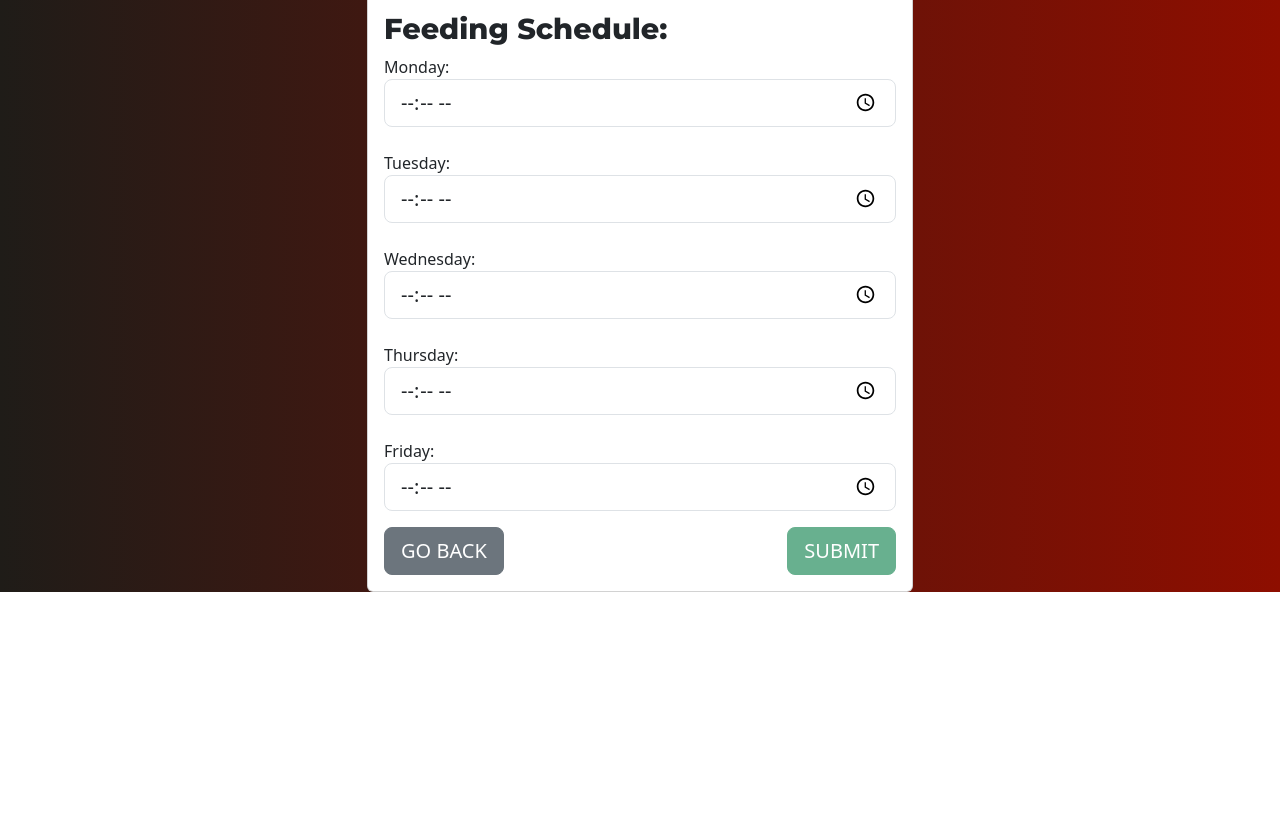
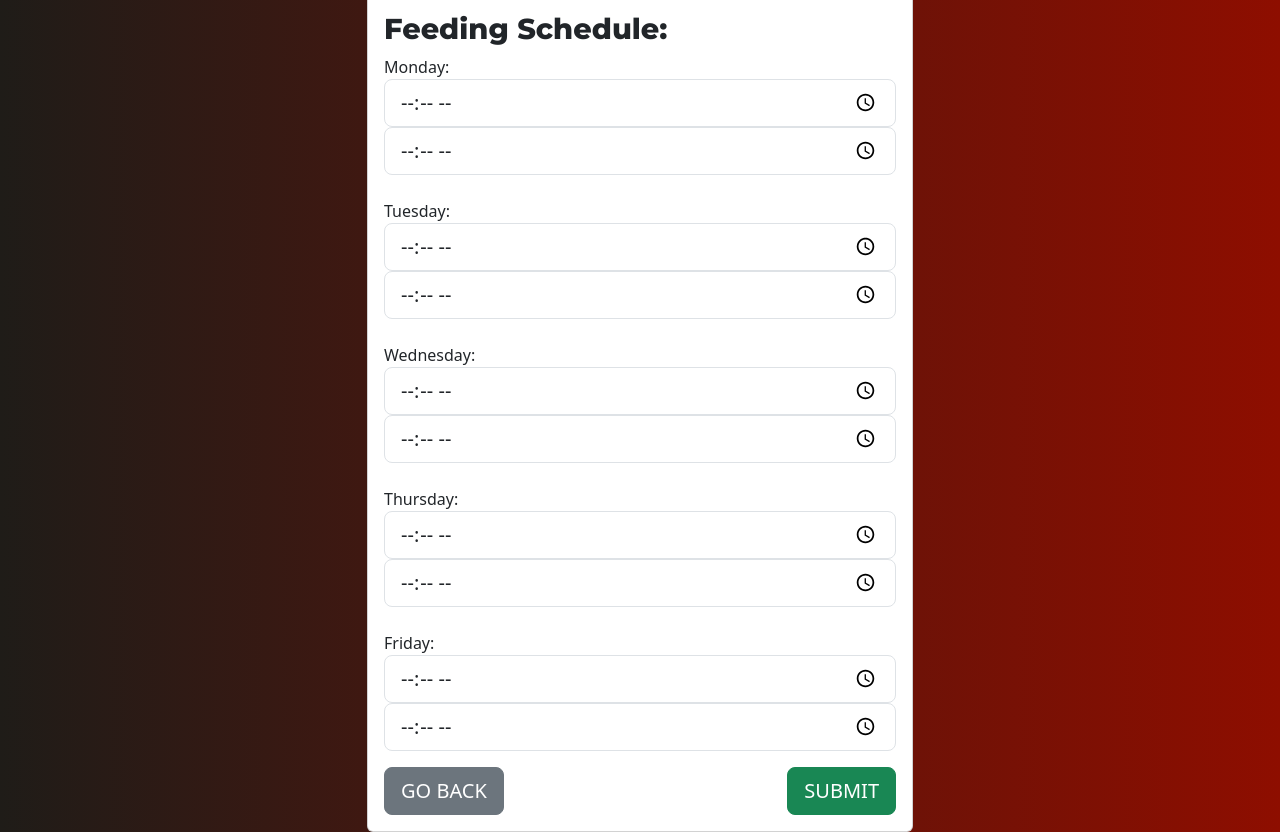
Before and after one commit to VicVapor/SantiJuanVicFood, an Angular app: page /create-user in a window 1280 px wide. Shown: the part 520-1352 px from the top of the page. Before the commit the page ends 1112 px from the top, so only its background shows below. Built offline with nearby package versions, Linux system fonts and the light colour scheme.

Commit message:
Register
Se arregla el formulario para obtener los datos de registro

```diff
--- a/src/app/components/create-user/create-user.component.html
+++ b/src/app/components/create-user/create-user.component.html
@@ -8,7 +8,6 @@
                         <div class="mb-3">
                             <input type="text" formControlName="name" class="form-control form-control-lg"
                                 placeholder="Name">
-                            <!-- Este div permite mostrar un mensaje de error si el usuario no rellena el campo -->
                             <div class="text-danger"
                                 *ngIf="userForm.get('name')?.hasError('required') && userForm.get('name')?.touched">
                                 <span>
@@ -17,11 +16,10 @@
                             </div>
                         </div>
                         <div class="mb-3">
-                            <input type="text" formControlName="lastname" class="form-control form-control-lg"
+                            <input type="text" formControlName="lastName" class="form-control form-control-lg"
                                 placeholder="Lastname">
-                            <!-- Los signos de interrogación deben ir para evitar el error de posiblemente null -->
                             <div class="text-danger"
-                                *ngIf="userForm.get('lastname')?.hasError('required') && userForm.get('lastname')?.touched">
+                                *ngIf="userForm.get('lastName')?.hasError('required') && userForm.get('lastName')?.touched">
                                 <span>
                                     The user last name <strong>is required</strong>
                                 </span>
@@ -43,7 +41,7 @@
                             <div class="text-danger"
                                 *ngIf="userForm.get('password')?.hasError('required') && userForm.get('password')?.touched">
                                 <span>
-                                    The user name <strong>is required</strong>
+                                    The password <strong>is required</strong>
                                 </span>
                             </div>
                         </div>
@@ -59,6 +57,7 @@
                             <h3 class="tittle">Feeding Schedule:</h3>
                             <label>Monday:</label>
                             <input type="time" formControlName="mondayFeedingTime" class="form-control form-control-lg">
+                            <input type="time" formControlName="mondayFeedingTime" class="form-control form-control-lg">
                             <div class="text-danger"
                                 *ngIf="userForm.get('mondayFeedingTime')?.hasError('required') && userForm.get('mondayFeedingTime')?.touched">
                                 <span>
@@ -67,6 +66,8 @@
                             </div>
                             <br>
                             <label>Tuesday:</label>
+                            <input type="time" formControlName="tuesdayFeedingTime"
+                                class="form-control form-control-lg">
                             <input type="time" formControlName="tuesdayFeedingTime"
                                 class="form-control form-control-lg">
                             <div class="text-danger"
@@ -79,6 +80,8 @@
                             <label>Wednesday:</label>
                             <input type="time" formControlName="wednesdayFeedingTime"
                                 class="form-control form-control-lg">
+                            <input type="time" formControlName="wednesdayFeedingTime"
+                                class="form-control form-control-lg">
                             <div class="text-danger"
                                 *ngIf="userForm.get('wednesdayFeedingTime')?.hasError('required') && userForm.get('wednesdayFeedingTime')?.touched">
                                 <span>
@@ -87,6 +90,8 @@
                             </div>
                             <br>
                             <label>Thursday:</label>
+                            <input type="time" formControlName="thursdayFeedingTime"
+                                class="form-control form-control-lg">
                             <input type="time" formControlName="thursdayFeedingTime"
                                 class="form-control form-control-lg">
                             <div class="text-danger"
@@ -98,6 +103,7 @@
                             <br>
                             <label>Friday:</label>
                             <input type="time" formControlName="fridayFeedingTime" class="form-control form-control-lg">
+                            <input type="time" formControlName="fridayFeedingTime" class="form-control form-control-lg">
                             <div class="text-danger"
                                 *ngIf="userForm.get('fridayFeedingTime')?.hasError('required') && userForm.get('fridayFeedingTime')?.touched">
                                 <span>
@@ -107,7 +113,7 @@
                         </div>
                         <div class="mb-3">
                             <button class="btn btn-secondary btn-lg float-start" routerLink="/">GO BACK</button>
-                            <button type="submit" [disabled]="userForm.invalid"
+                            <button type="submit"
                                 class="btn btn-success btn-lg float-end">SUBMIT</button>
                         </div>
                     </form>
--- a/src/app/components/create-user/create-user.component.ts
+++ b/src/app/components/create-user/create-user.component.ts
@@ -19,7 +19,7 @@ export class CreateUserComponent {
   ) {
     this.userForm = this.fb.group({
       name: ['', Validators.required],
-      lastname: ['', Validators.required],
+      lastName: ['', Validators.required],
       email: ['', [Validators.required, Validators.email]],
       password: ['', [Validators.required, Validators.minLength(6)]],
       petName: ['', Validators.required],
@@ -28,15 +28,15 @@ export class CreateUserComponent {
       wednesdayFeedingTime: ['', Validators.required],
       thursdayFeedingTime: ['', Validators.required],
       fridayFeedingTime: ['', Validators.required],
-      saturdayFeedingTime: ['', Validators.required], // Nueva propiedad para el sábado
-      sundayFeedingTime: ['', Validators.required], // Nueva propiedad para el domingo
+      saturdayFeedingTime: ['', Validators.required],
+      sundayFeedingTime: ['', Validators.required],
     });
   }
 
   addUser() {
     const USER: User = {
       name: this.userForm.get('name')?.value,
-      lastName: this.userForm.get('lastname')?.value,
+      lastName: this.userForm.get('lastName')?.value,
       email: this.userForm.get('email')?.value,
       password: this.userForm.get('password')?.value,
       pet: {
```
